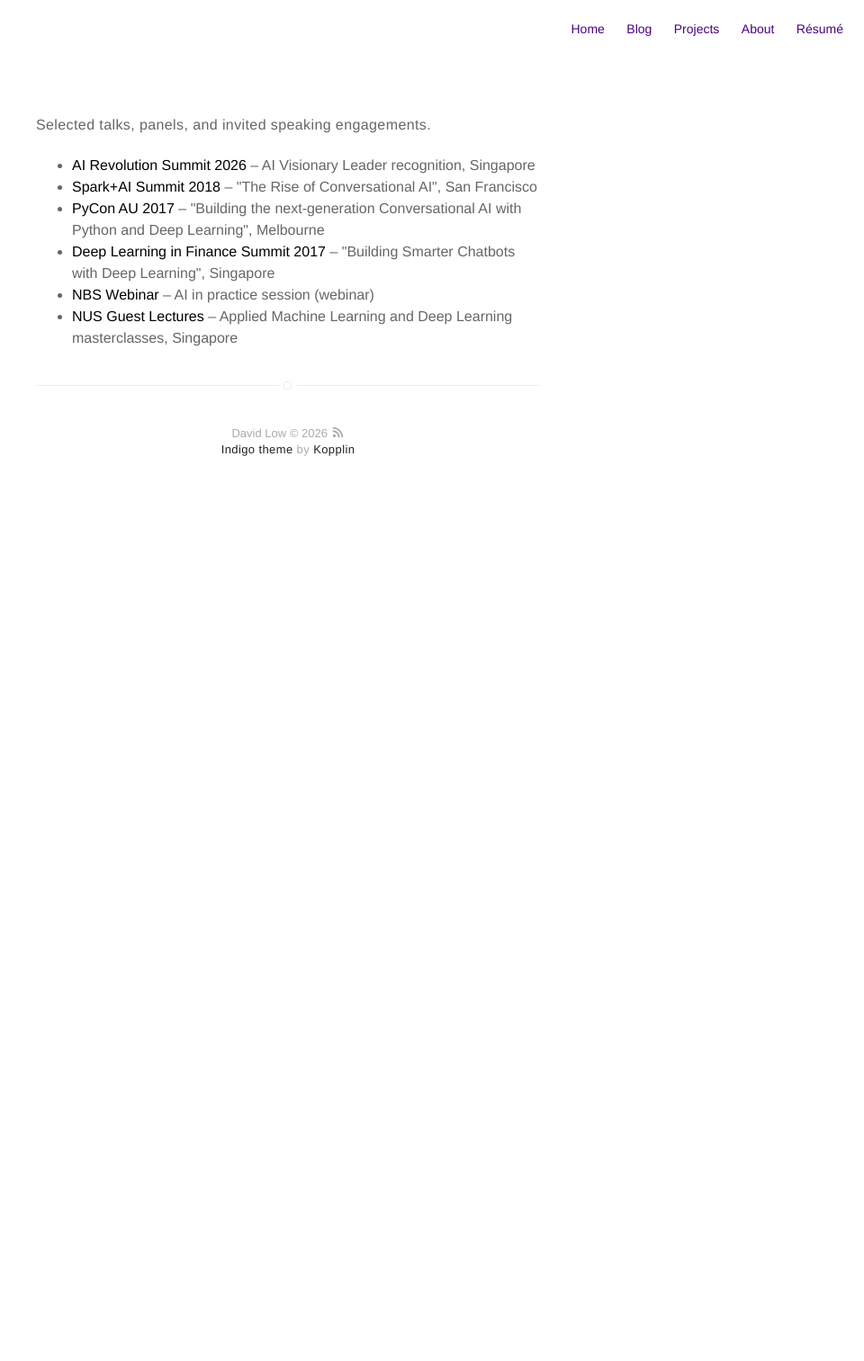
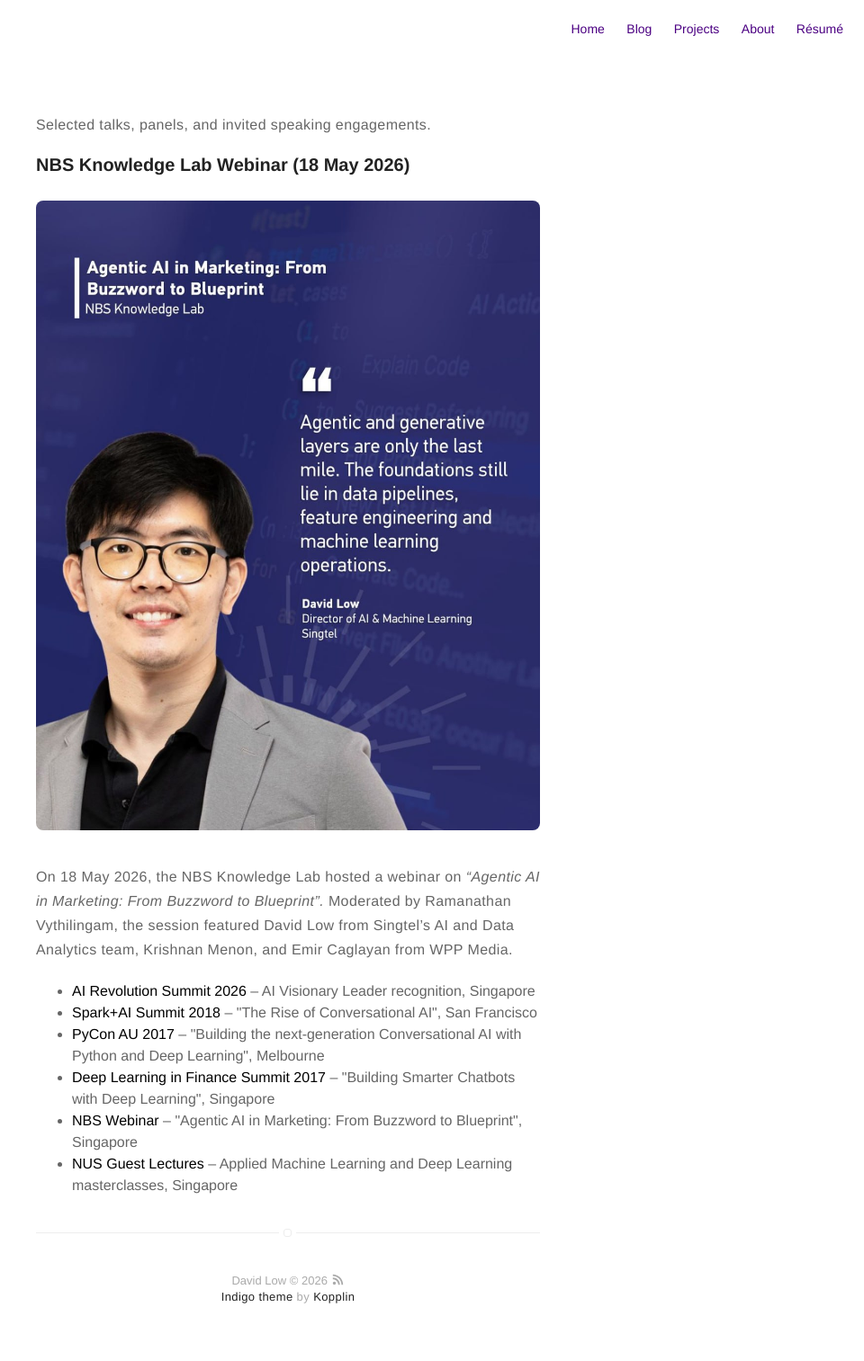
Before and after one commit to davidlowjw/davidlowjw.github.io, a Jekyll site: the page built from speaking.md, in a window 1280 px wide. Shown: the whole page at 90% size, without its empty margins (320-1280 px from the left). Built offline with Jekyll 4.4.1, drawn with Linux system fonts in a browser that asks for light colours; before the commit the page ends 900 px from its top, so only the background shows below that.

Commit message:
Add NBS webinar details to Speaking page

```diff
--- a/speaking.md
+++ b/speaking.md
@@ -5,11 +5,16 @@
 
 <p>Selected talks, panels, and invited speaking engagements.</p>
 
+<h3>NBS Knowledge Lab Webinar (18 May 2026)</h3>
+<img src="{{ site.url }}/assets/images/nbs-webinar-18may2026.jpg" alt="NBS Knowledge Lab webinar on Agentic AI in Marketing" style="width:100%;max-width:720px;border-radius:8px;margin:0.75rem 0 1rem;" />
+
+<p>On 18 May 2026, the NBS Knowledge Lab hosted a webinar on <em>“Agentic AI in Marketing: From Buzzword to Blueprint”.</em> Moderated by Ramanathan Vythilingam, the session featured David Low from Singtel’s AI and Data Analytics team, Krishnan Menon, and Emir Caglayan from WPP Media.</p>
+
 <ul class="event">
     <li><strong>AI Revolution Summit 2026</strong> – AI Visionary Leader recognition, Singapore</li>
     <li><strong>Spark+AI Summit 2018</strong> – "The Rise of Conversational AI", San Francisco</li>
     <li><strong>PyCon AU 2017</strong> – "Building the next-generation Conversational AI with Python and Deep Learning", Melbourne</li>
     <li><strong>Deep Learning in Finance Summit 2017</strong> – "Building Smarter Chatbots with Deep Learning", Singapore</li>
-    <li><strong>NBS Webinar</strong> – AI in practice session (webinar)</li>
+    <li><strong>NBS Webinar</strong> – "Agentic AI in Marketing: From Buzzword to Blueprint", Singapore</li>
     <li><strong>NUS Guest Lectures</strong> – Applied Machine Learning and Deep Learning masterclasses, Singapore</li>
 </ul>
```
